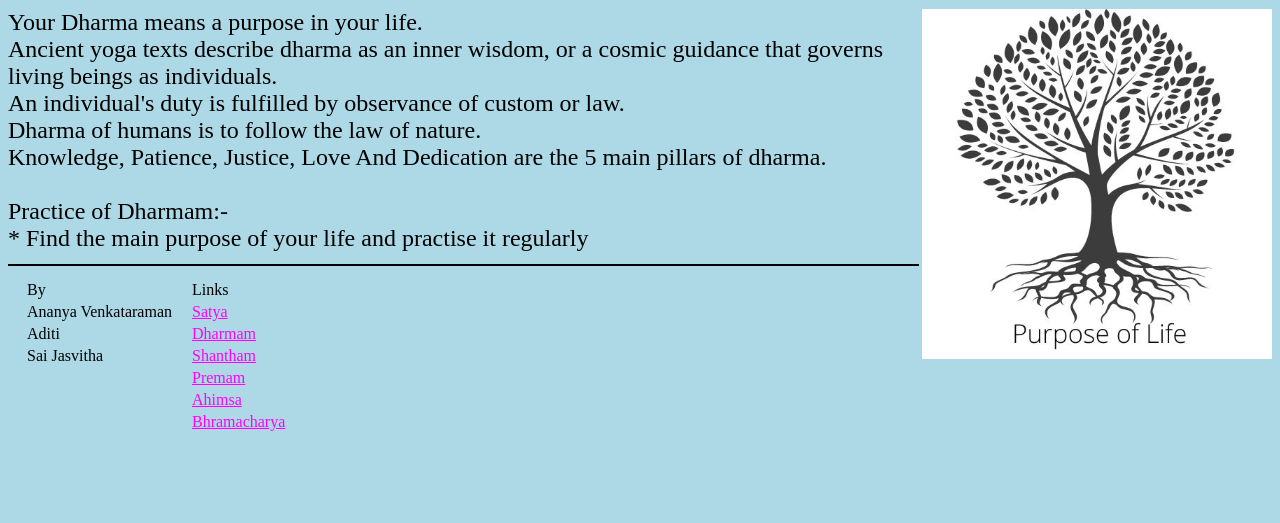
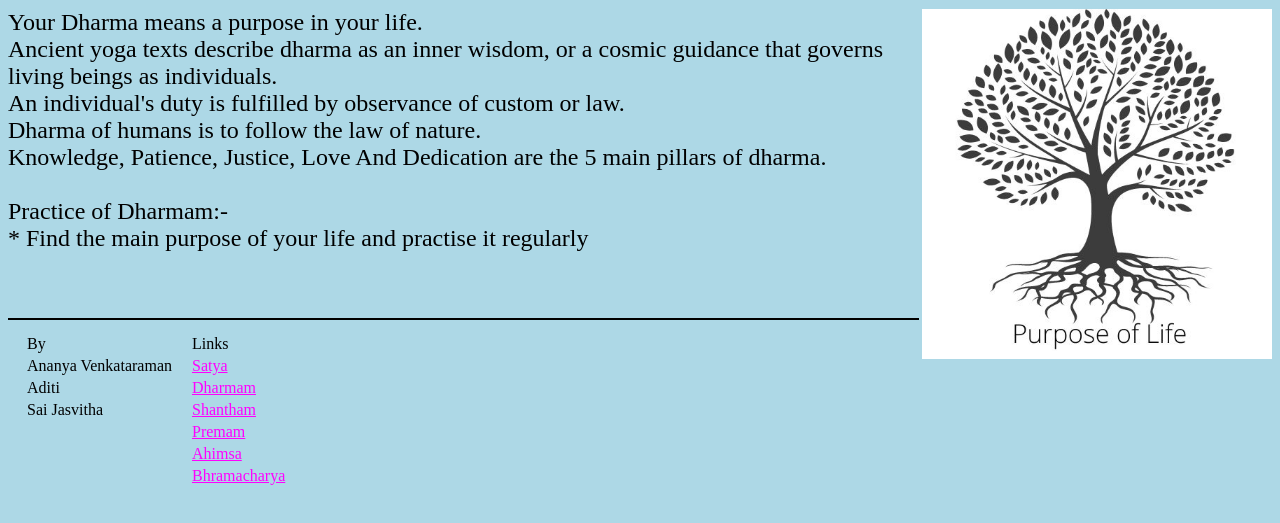
Before and after one commit to ananyavenkataraman/ananyavenkataraman.github.io, a plain HTML site: page Dharmam.html in a window 1280 px wide. Shown: the part 155-678 px from the top of the page. Drawn offline with Linux system fonts and the light colour scheme.

Commit message:
Update Dharmam.html

```diff
--- a/Dharmam.html
+++ b/Dharmam.html
@@ -28,7 +28,8 @@ An individual's duty is fulfilled by observance of custom or law.<br>
 Dharma of humans is to follow the law of nature.<br>
 Knowledge, Patience, Justice, Love And Dedication are the 5 main pillars of dharma.<br><br>
  Practice of Dharmam:-<br>
-* Find the main purpose of your life and practise it regularly<br><hr color="black">
+* Find the main purpose of your life and practise it regularly<br><br><br>
+<hr color="black">
 <table>
 <tr>
 <td></td>
```
